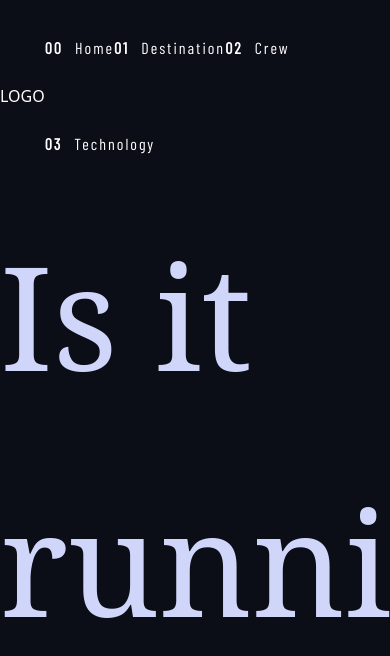
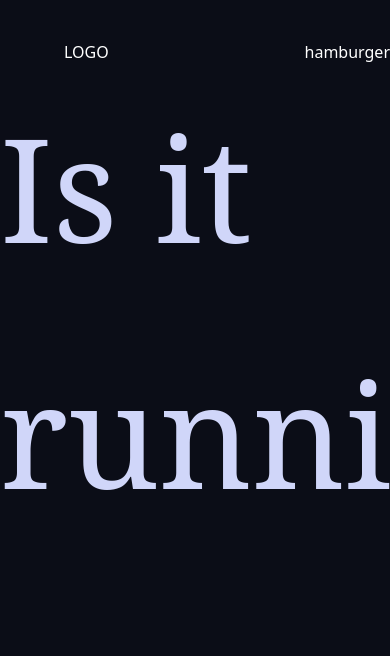
Before and after one commit to 11amanraj/space-tourism, a Next.js app: page / in a window 390 px wide. Shown: the top 656 px of the page. Built offline with nearby package versions, Linux system fonts and the light colour scheme; a web font is replaced by a local one.

Commit message:
Added responsiveness to navbar

```diff
--- a/app/components/NavBar/NavBar.tsx
+++ b/app/components/NavBar/NavBar.tsx
@@ -26,12 +26,11 @@ const NavBar = () => {
     }
   ]
 
-  console.log(NavigationElement)
-
   return (
-    <nav className='flex items-center justify-between'>
+    <nav className='flex items-center justify-between pt-10 pl-16'>
       <div>LOGO</div>
-      <div>
+      <div className='block md:hidden'>hamburger</div>
+      <div className='hidden md:flex gap-12 pl-[12.5vw] pr-[5vw] bg-secondary/5 backdrop-blur-2xl'>
         {NavigationElement.map(item =>
           <NavElement title={item.title} index={item.index} link={item.link} key={item.index}/>
           )}
--- a/app/components/NavBar/NavElement.tsx
+++ b/app/components/NavBar/NavElement.tsx
@@ -3,7 +3,7 @@ import React from 'react'
 
 const NavElement: React.FC<NavbarElement> = ({index, title, link}) => {
   return (
-    <div className='h-24 inline-flex items-center basis-auto hover:border-b-3 border-tertiary'>
+    <div className='cursor-pointer h-24 inline-flex items-center basis-auto hover:border-b-3 border-tertiary'>
         <div className='text-preset-8 flex gap-3 text-secondary'>
             <div className='font-bold'>{`0${index}`}</div>
             <div>{title}</div>
```
